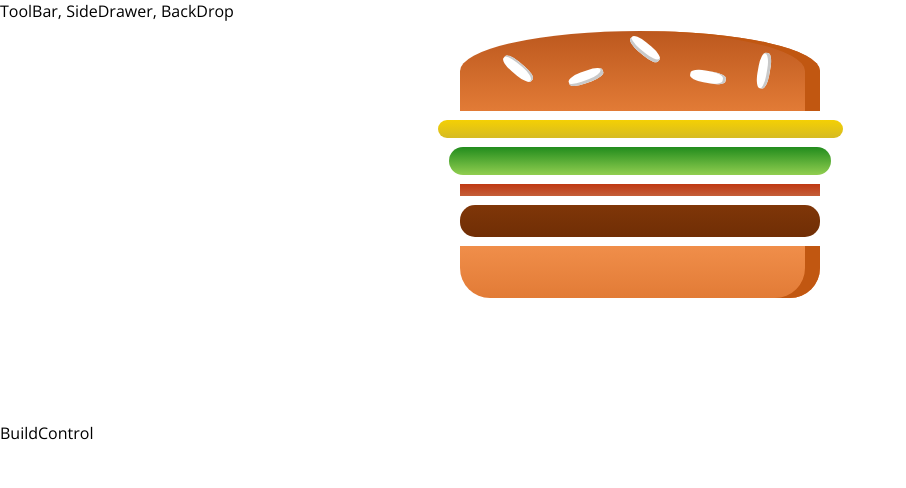
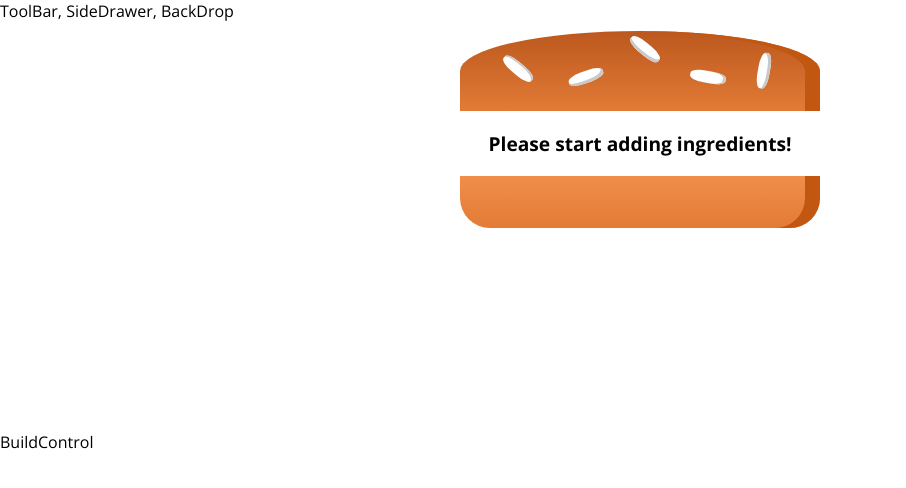
Before and after one commit to HamzaMihfad/react-the-burger-builder, a React (Create React App) app: page / in a window 1280 px wide. Shown: the top 488 px of the page, without its empty margins (0-906 px from the left). Built offline with nearby package versions, Linux system fonts and the light colour scheme.

Commit message:
adding burger ingredient dynamically

```diff
--- a/src/components/Burger/Burger.css
+++ b/src/components/Burger/Burger.css
@@ -2,7 +2,6 @@
 	width: 100%;
 	margin: auto;
 	height: 250px;
-	overflow: scroll;
 	text-align: center;
 	font-weight: bold;
 	font-size: 1.2rem;
--- a/src/components/Burger/Burger.js
+++ b/src/components/Burger/Burger.js
@@ -3,14 +3,24 @@
 import './Burger.css';
 import BurgerIngredient from './BurgerIngredient/BurgerIngredient';
 
-const burger = () => {
+const burger = (props) => {
+	//transform an object to an array:
+	let ingredientsArr = Object.keys(props.ingredients).map(igKey => {
+		return [...Array(props.ingredients[igKey])].map((_, i) => {
+			return <BurgerIngredient key={igKey + i} type={igKey} />;
+		})
+	}).reduce((arr, el) => {
+		return arr.concat(el);
+	}, []);
+
+	if (ingredientsArr.length === 0) {
+		ingredientsArr = <p>Please start adding ingredients!</p>;
+	}
+
 	return (
 		<div className="Burger">
 			<BurgerIngredient type="bread-top" />
-			<BurgerIngredient type="cheese" />
-			<BurgerIngredient type="salad" />
-			<BurgerIngredient type="bacon" />
-			<BurgerIngredient type="meat" />
+			{ingredientsArr}
 			<BurgerIngredient type="bread-bottom" />
 		</div>
 	);
--- a/src/containers/BurgerBuilder/BurgerBuilder.js
+++ b/src/containers/BurgerBuilder/BurgerBuilder.js
@@ -4,10 +4,26 @@
 import Burger from '../../components/Burger/Burger';
 
 class BurgerBuilder extends Component {
+	// constructor(props){
+	// 	super(props);
+	// 	this.state = {
+	// 		...
+	// 	}
+	// }
+
+	state = {
+		ingredients: {
+			salad: 0,
+			bacon: 0,
+			cheese: 0,
+			meat: 0,
+		}
+	}
+
 	render() {
 		return (
 			<Aux>
-				<Burger />
+				<Burger ingredients={this.state.ingredients} />
 				<div>BuildControl</div>
 			</Aux>
 		);
```
Also changed, not shown: src/components/Burger/BuildControls/BuildControls.css (added, +10 -0 lines), src/components/Burger/BuildControls/BuildControls.js (added, +11 -0 lines).
